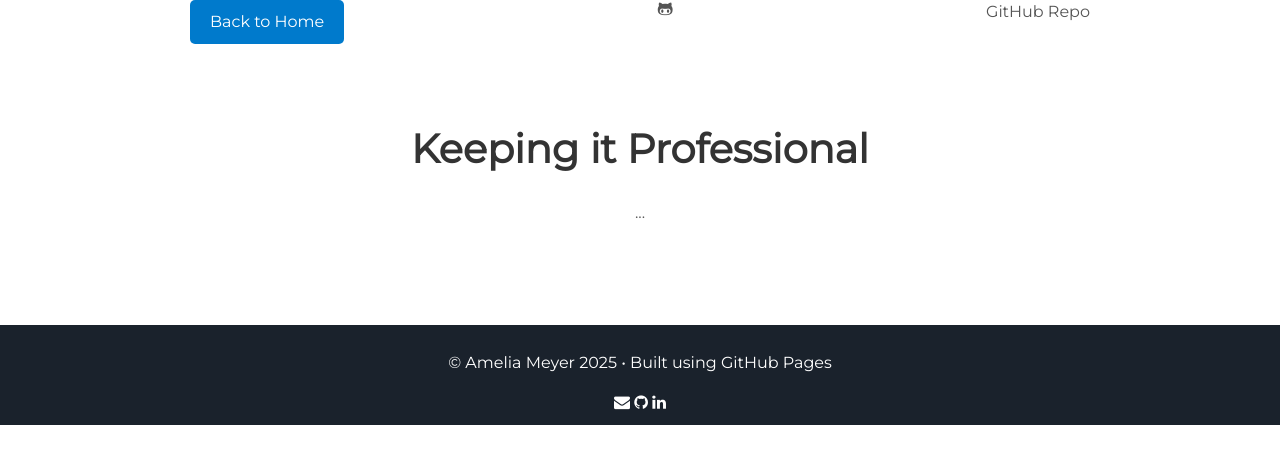
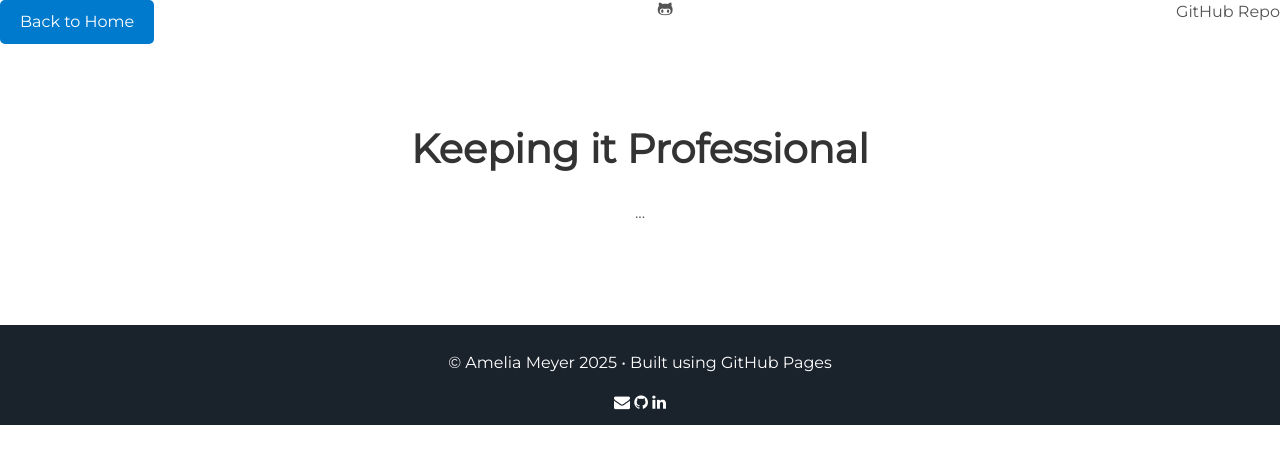
Before and after one commit to ameliameyer/home_, a Jekyll site: the page built from deep_dives/stay_cool.html, in a window 1280 px wide. Shown: the top 464 px of the page. Built offline with Jekyll 4.4.1, drawn with Linux system fonts in a browser that asks for light colours.

Commit message:
Update project_page.html

```diff
--- a/_layouts/project_page.html
+++ b/_layouts/project_page.html
@@ -1,21 +1,12 @@
 <!DOCTYPE html>
 <html lang="en">
   <head>
+    <meta charset="UTF-8">
+    <title>{{ page.title }}</title>
     <link rel="shortcut icon" type="image/x-icon" href="{{ '/assets/img/favicon.ico' | relative_url }}">
     {% include head.html %}
-    <style>
-      body {
-        <!--font-family: 'YourPrimaryFont', sans-serif; /* Optional override */-->
-        padding: 2rem;
-        background-color: #fff;
-      }
-      .project-container {
-        max-width: 900px;
-        margin: auto;
-      }
-    </style>
   </head>
-  <body>
+  <body class="project-page">
     <div class="project-container">
       {{ content }}
     </div>
```
